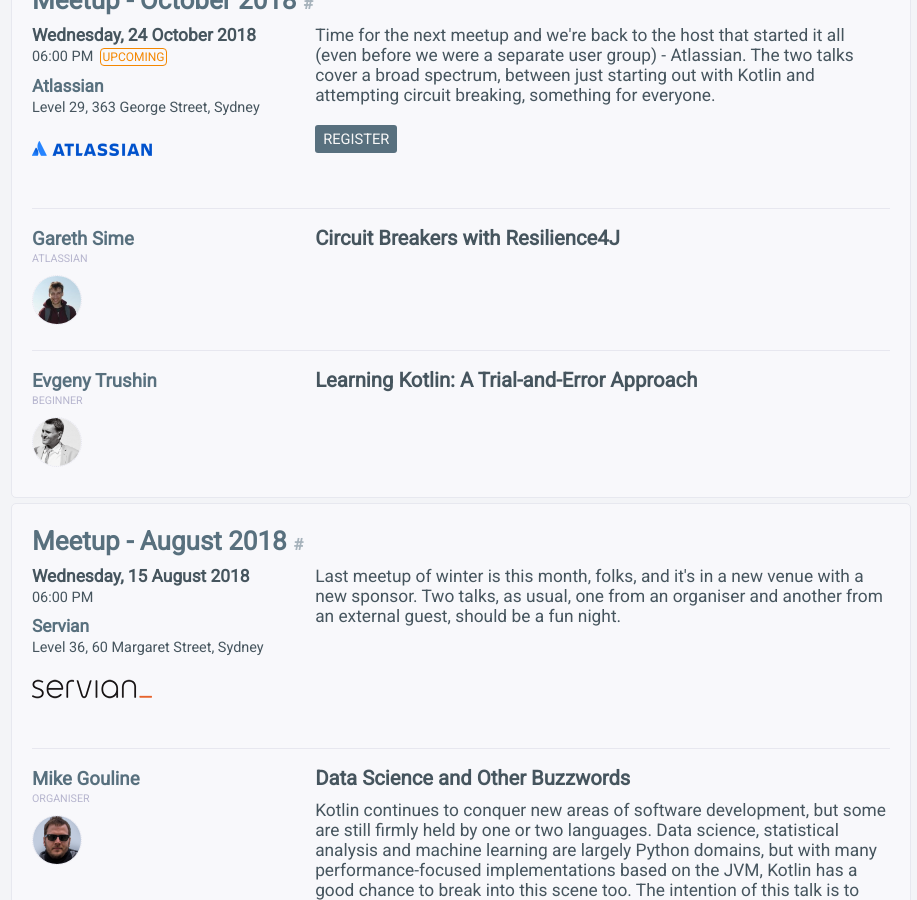
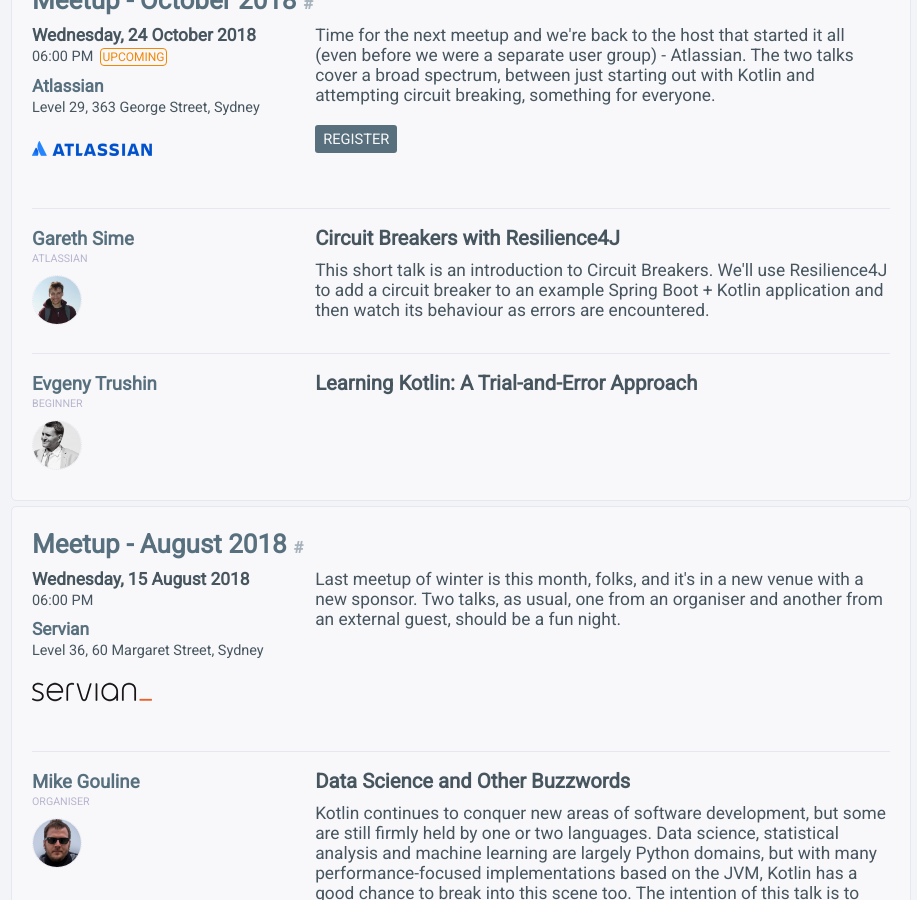
Before and after one commit to garethsime/sydkotlin.github.io, a Jekyll site: the page built from index.html, in a window 1280 px wide and 900 px high, scrolled down 482 px. Shown: the whole window, without its empty margins (179-1096 px from the left). Built offline with Jekyll 4.4.1, drawn with Linux system fonts in a browser that asks for light colours; nearby versions of some CDN libraries.

Commit message:
Description for Circuit Breaker talk (October)

```diff
--- a/_data/events.yml
+++ b/_data/events.yml
@@ -636,6 +636,9 @@
         image: profiles/GarethSime.jpeg
 
       title: "Circuit Breakers with Resilience4J"
+      description: >
+        This short talk is an introduction to Circuit Breakers. We'll use Resilience4J to add a circuit breaker to an
+        example Spring Boot + Kotlin application and then watch its behaviour as errors are encountered.
 
     - speaker:
         name: Evgeny Trushin
```
